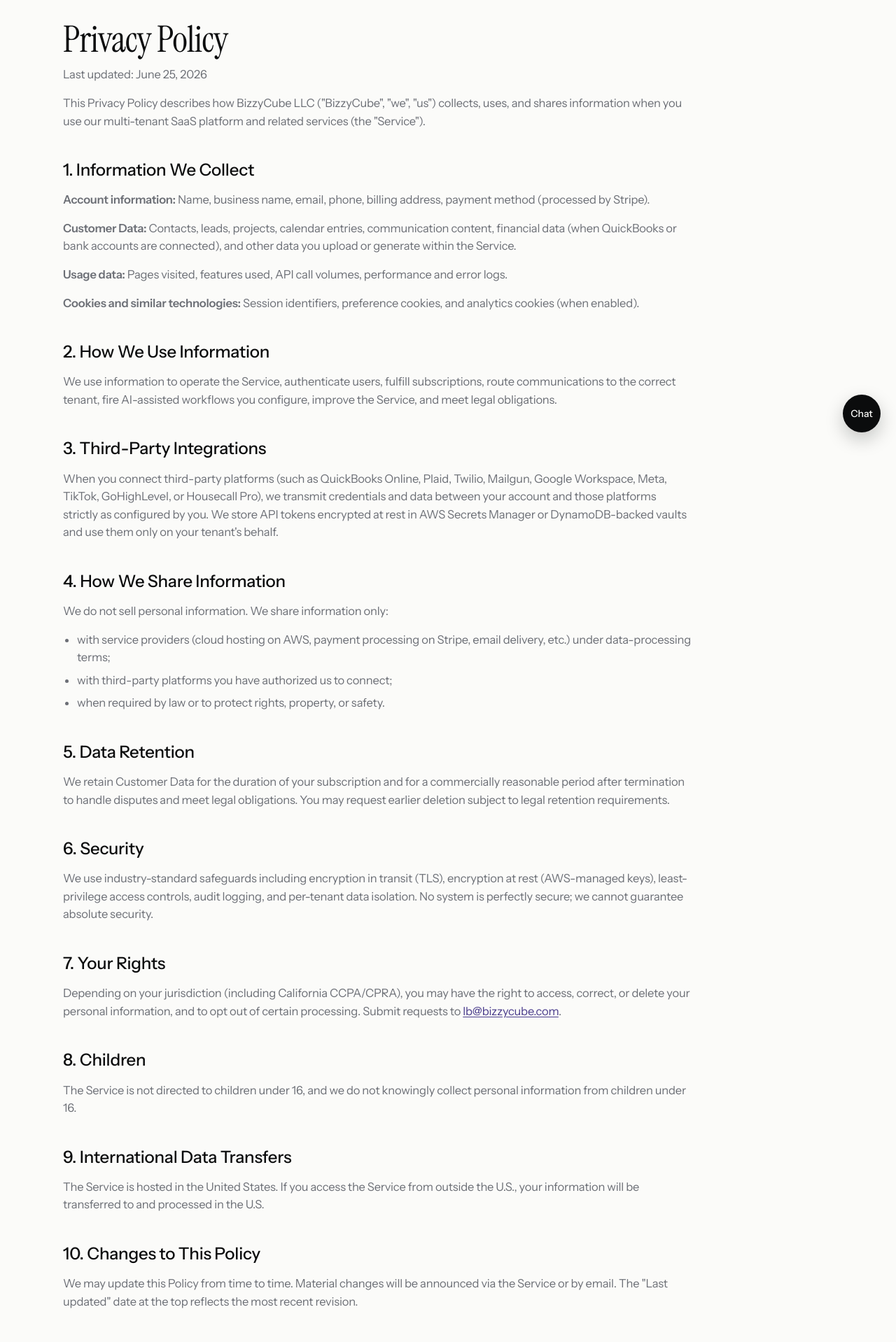
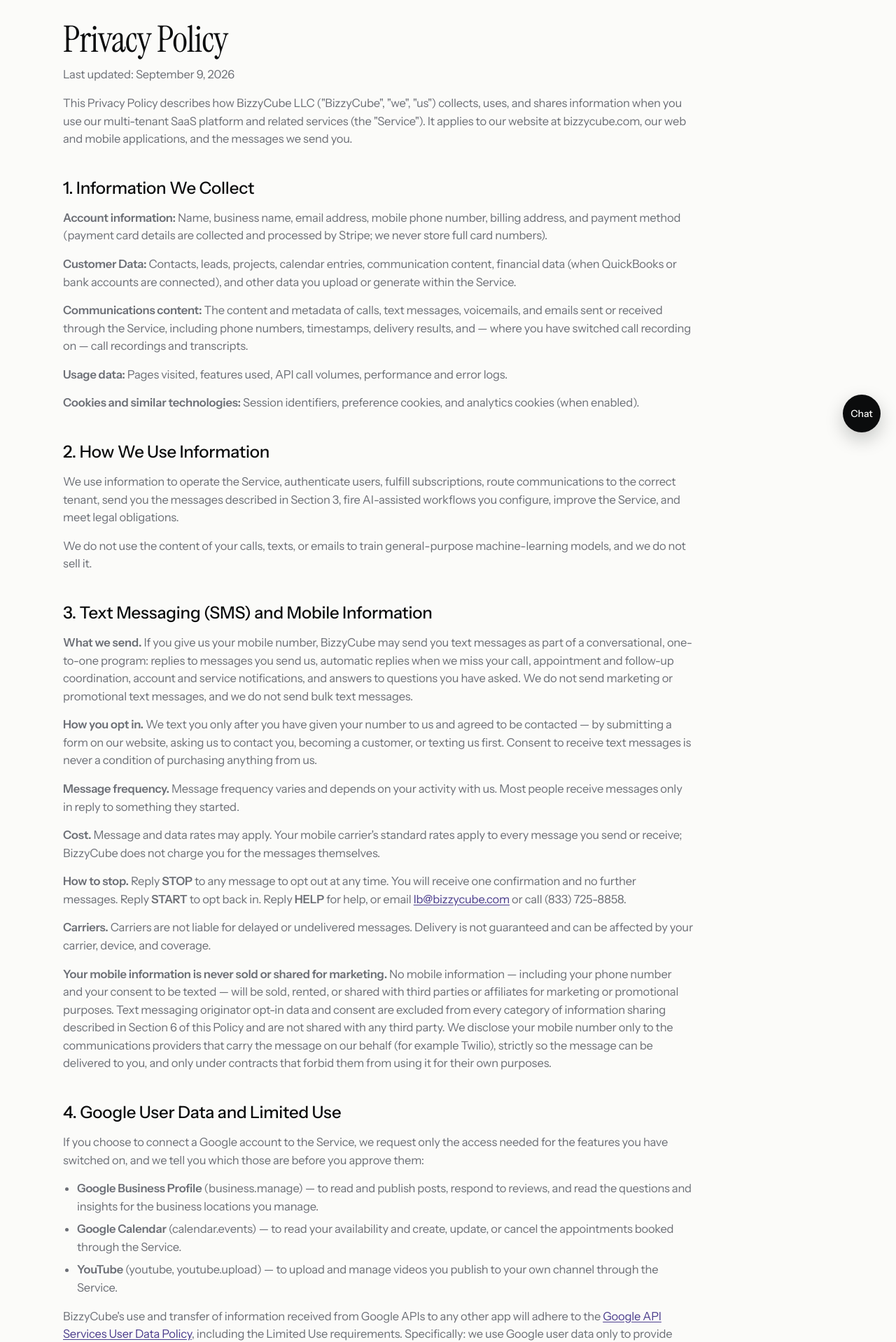
Before and after one commit to LBbizzy/bizzycube-site, a Next.js app: page /privacy in a window 1280 px wide. Shown: the part 160-2078 px from the top of the page at 70% size. Built offline with nearby package versions, Linux system fonts and the light colour scheme.

Commit message:
Privacy: add SMS/mobile-information and Google Limited Use sections

```diff
--- a/src/app/privacy/page.tsx
+++ b/src/app/privacy/page.tsx
@@ -7,50 +7,74 @@ export default function PrivacyPage() {
   return (
 <div className="bz-wrap bz-tight"><section className="bz-sec bz-prose">
 <h1 className="bz-serif" style={{fontSize:"clamp(32px,5vw,52px)",marginBottom:10}}>Privacy Policy</h1>
-      <p>Last updated: June 25, 2026</p>
+<p>Last updated: September 9, 2026</p>
 
-      <p>This Privacy Policy describes how BizzyCube LLC (&quot;BizzyCube&quot;, &quot;we&quot;, &quot;us&quot;) collects, uses, and shares information when you use our multi-tenant SaaS platform and related services (the &quot;Service&quot;).</p>
+<p>This Privacy Policy describes how BizzyCube LLC (&quot;BizzyCube&quot;, &quot;we&quot;, &quot;us&quot;) collects, uses, and shares information when you use our multi-tenant SaaS platform and related services (the &quot;Service&quot;). It applies to our website at bizzycube.com, our web and mobile applications, and the messages we send you.</p>
 
 <h2>1. Information We Collect</h2>
-      <p><strong>Account information:</strong> Name, business name, email, phone, billing address, payment method (processed by Stripe).</p>
+<p><strong>Account information:</strong> Name, business name, email address, mobile phone number, billing address, and payment method (payment card details are collected and processed by Stripe; we never store full card numbers).</p>
 <p><strong>Customer Data:</strong> Contacts, leads, projects, calendar entries, communication content, financial data (when QuickBooks or bank accounts are connected), and other data you upload or generate within the Service.</p>
+<p><strong>Communications content:</strong> The content and metadata of calls, text messages, voicemails, and emails sent or received through the Service, including phone numbers, timestamps, delivery results, and — where you have switched call recording on — call recordings and transcripts.</p>
 <p><strong>Usage data:</strong> Pages visited, features used, API call volumes, performance and error logs.</p>
 <p><strong>Cookies and similar technologies:</strong> Session identifiers, preference cookies, and analytics cookies (when enabled).</p>
 
 <h2>2. How We Use Information</h2>
-      <p>We use information to operate the Service, authenticate users, fulfill subscriptions, route communications to the correct tenant, fire AI-assisted workflows you configure, improve the Service, and meet legal obligations.</p>
+<p>We use information to operate the Service, authenticate users, fulfill subscriptions, route communications to the correct tenant, send you the messages described in Section 3, fire AI-assisted workflows you configure, improve the Service, and meet legal obligations.</p>
+<p>We do not use the content of your calls, texts, or emails to train general-purpose machine-learning models, and we do not sell it.</p>
 
-      <h2>3. Third-Party Integrations</h2>
-      <p>When you connect third-party platforms (such as QuickBooks Online, Plaid, Twilio, Mailgun, Google Workspace, Meta, TikTok, GoHighLevel, or Housecall Pro), we transmit credentials and data between your account and those platforms strictly as configured by you. We store API tokens encrypted at rest in AWS Secrets Manager or DynamoDB-backed vaults and use them only on your tenant&apos;s behalf.</p>
+<h2>3. Text Messaging (SMS) and Mobile Information</h2>
+<p><strong>What we send.</strong> If you give us your mobile number, BizzyCube may send you text messages as part of a conversational, one-to-one program: replies to messages you send us, automatic replies when we miss your call, appointment and follow-up coordination, account and service notifications, and answers to questions you have asked. We do not send marketing or promotional text messages, and we do not send bulk text messages.</p>
+<p><strong>How you opt in.</strong> We text you only after you have given your number to us and agreed to be contacted — by submitting a form on our website, asking us to contact you, becoming a customer, or texting us first. Consent to receive text messages is never a condition of purchasing anything from us.</p>
+<p><strong>Message frequency.</strong> Message frequency varies and depends on your activity with us. Most people receive messages only in reply to something they started.</p>
+<p><strong>Cost.</strong> Message and data rates may apply. Your mobile carrier&apos;s standard rates apply to every message you send or receive; BizzyCube does not charge you for the messages themselves.</p>
+<p><strong>How to stop.</strong> Reply <strong>STOP</strong> to any message to opt out at any time. You will receive one confirmation and no further messages. Reply <strong>START</strong> to opt back in. Reply <strong>HELP</strong> for help, or email <a href="mailto:lb@bizzycube.com">lb@bizzycube.com</a> or call (833) 725-8858.</p>
+<p><strong>Carriers.</strong> Carriers are not liable for delayed or undelivered messages. Delivery is not guaranteed and can be affected by your carrier, device, and coverage.</p>
+<p><strong>Your mobile information is never sold or shared for marketing.</strong> No mobile information — including your phone number and your consent to be texted — will be sold, rented, or shared with third parties or affiliates for marketing or promotional purposes. Text messaging originator opt-in data and consent are excluded from every category of information sharing described in Section 6 of this Policy and are not shared with any third party. We disclose your mobile number only to the communications providers that carry the message on our behalf (for example Twilio), strictly so the message can be delivered to you, and only under contracts that forbid them from using it for their own purposes.</p>
 
-      <h2>4. How We Share Information</h2>
-      <p>We do not sell personal information. We share information only:</p>
+<h2>4. Google User Data and Limited Use</h2>
+<p>If you choose to connect a Google account to the Service, we request only the access needed for the features you have switched on, and we tell you which those are before you approve them:</p>
 <ul>
-        <li>with service providers (cloud hosting on AWS, payment processing on Stripe, email delivery, etc.) under data-processing terms;</li>
-        <li>with third-party platforms you have authorized us to connect;</li>
-        <li>when required by law or to protect rights, property, or safety.</li>
+<li><strong>Google Business Profile</strong> (business.manage) — to read and publish posts, respond to reviews, and read the questions and insights for the business locations you manage.</li>
+<li><strong>Google Calendar</strong> (calendar.events) — to read your availability and create, update, or cancel the appointments booked through the Service.</li>
+<li><strong>YouTube</strong> (youtube, youtube.upload) — to upload and manage videos you publish to your own channel through the Service.</li>
 </ul>
+<p>BizzyCube&apos;s use and transfer of information received from Google APIs to any other app will adhere to the <a href="https://developers.google.com/terms/api-services-user-data-policy" rel="noopener noreferrer" target="_blank">Google API Services User Data Policy</a>, including the Limited Use requirements. Specifically: we use Google user data only to provide and improve the user-facing features described above; we do not transfer it to others except as necessary to provide those features, to comply with applicable law, or as part of a merger or acquisition with notice to you; we do not use it for advertising; we do not sell it; and no human at BizzyCube reads it except with your explicit permission, to resolve a support issue you have raised, for security purposes, or where required by law.</p>
+<p>You can disconnect a Google account at any time from within the Service, or revoke our access directly at <a href="https://myaccount.google.com/permissions" rel="noopener noreferrer" target="_blank">myaccount.google.com/permissions</a>. When you disconnect, we delete the stored access and refresh tokens for that account.</p>
 
-      <h2>5. Data Retention</h2>
-      <p>We retain Customer Data for the duration of your subscription and for a commercially reasonable period after termination to handle disputes and meet legal obligations. You may request earlier deletion subject to legal retention requirements.</p>
+<h2>5. Third-Party Integrations</h2>
+<p>When you connect third-party platforms (such as QuickBooks Online, Plaid, Twilio, Mailgun, Stripe, DocuSign, Google, Meta, LinkedIn, TikTok, or YouTube), we transmit credentials and data between your account and those platforms strictly as configured by you. We store API tokens encrypted at rest in AWS Secrets Manager and use them only on your tenant&apos;s behalf. Your use of any connected platform is also governed by that platform&apos;s own privacy policy.</p>
 
-      <h2>6. Security</h2>
-      <p>We use industry-standard safeguards including encryption in transit (TLS), encryption at rest (AWS-managed keys), least-privilege access controls, audit logging, and per-tenant data isolation. No system is perfectly secure; we cannot guarantee absolute security.</p>
+<h2>6. How We Share Information</h2>
+<p><strong>We do not sell personal information</strong>, and we do not share it for cross-context behavioral advertising. We share information only:</p>
+<ul>
+<li>with service providers who process it on our behalf under written data-processing terms — cloud hosting (Amazon Web Services), payment processing (Stripe), telephony and messaging delivery (Twilio), email delivery (Mailgun), and electronic signature (DocuSign);</li>
+<li>with third-party platforms you have specifically authorized us to connect;</li>
+<li>when required by law, or to protect the rights, property, or safety of BizzyCube, our customers, or the public;</li>
+<li>in connection with a merger, acquisition, or sale of assets, with notice to you.</li>
+</ul>
+<p>As stated in Section 3, mobile phone numbers and text-messaging consent are excluded from all of the above except delivery by our messaging provider, and are never shared for marketing or promotional purposes by us or by anyone else.</p>
 
-      <h2>7. Your Rights</h2>
-      <p>Depending on your jurisdiction (including California CCPA/CPRA), you may have the right to access, correct, or delete your personal information, and to opt out of certain processing. Submit requests to <a href="mailto:lb@bizzycube.com">lb@bizzycube.com</a>.</p>
+<h2>7. Data Retention</h2>
+<p>We retain Customer Data for the duration of your subscription and for a commercially reasonable period after termination to handle disputes and meet legal obligations. Call recordings are retained for the period you set in the Service. You may request earlier deletion subject to legal retention requirements.</p>
 
-      <h2>8. Children</h2>
-      <p>The Service is not directed to children under 16, and we do not knowingly collect personal information from children under 16.</p>
+<h2>8. Security</h2>
+<p>We use industry-standard safeguards including encryption in transit (TLS), encryption at rest (AWS-managed keys), secret storage in AWS Secrets Manager, least-privilege access controls, audit logging, and per-tenant data isolation enforced on every request. No system is perfectly secure; we cannot guarantee absolute security.</p>
 
-      <h2>9. International Data Transfers</h2>
+<h2>9. Your Rights and Choices</h2>
+<p>Depending on your jurisdiction (including the California Consumer Privacy Act as amended by the CPRA), you may have the right to know what personal information we hold, to access or receive a copy of it, to correct it, to delete it, and to opt out of certain processing. We do not sell personal information or share it for cross-context behavioral advertising, so there is nothing to opt out of in that respect. We will not discriminate against you for exercising any of these rights.</p>
+<p>To make a request, email <a href="mailto:lb@bizzycube.com">lb@bizzycube.com</a>. We will verify your identity before acting and respond within the time required by law. To stop text messages, reply STOP to any message (see Section 3).</p>
+
+<h2>10. Children</h2>
+<p>The Service is not directed to children under 16, and we do not knowingly collect personal information from children under 16. If you believe a child has provided us information, email <a href="mailto:lb@bizzycube.com">lb@bizzycube.com</a> and we will delete it.</p>
+
+<h2>11. International Data Transfers</h2>
 <p>The Service is hosted in the United States. If you access the Service from outside the U.S., your information will be transferred to and processed in the U.S.</p>
 
-      <h2>10. Changes to This Policy</h2>
+<h2>12. Changes to This Policy</h2>
 <p>We may update this Policy from time to time. Material changes will be announced via the Service or by email. The &quot;Last updated&quot; date at the top reflects the most recent revision.</p>
 
-      <h2>11. Contact</h2>
-      <p>Questions about this Privacy Policy: <a href="mailto:lb@bizzycube.com">lb@bizzycube.com</a> · BizzyCube LLC, Tucson, Arizona, USA.</p>
+<h2>13. Contact</h2>
+<p>Questions about this Privacy Policy, or to exercise any right described above: <a href="mailto:lb@bizzycube.com">lb@bizzycube.com</a> · (833) 725-8858 · BizzyCube LLC, 115 E. Plata St, Tucson, Arizona 85705, USA.</p>
 </section></div>
   );
 }
```
Lines whose indentation alone changed are shown as unchanged.
